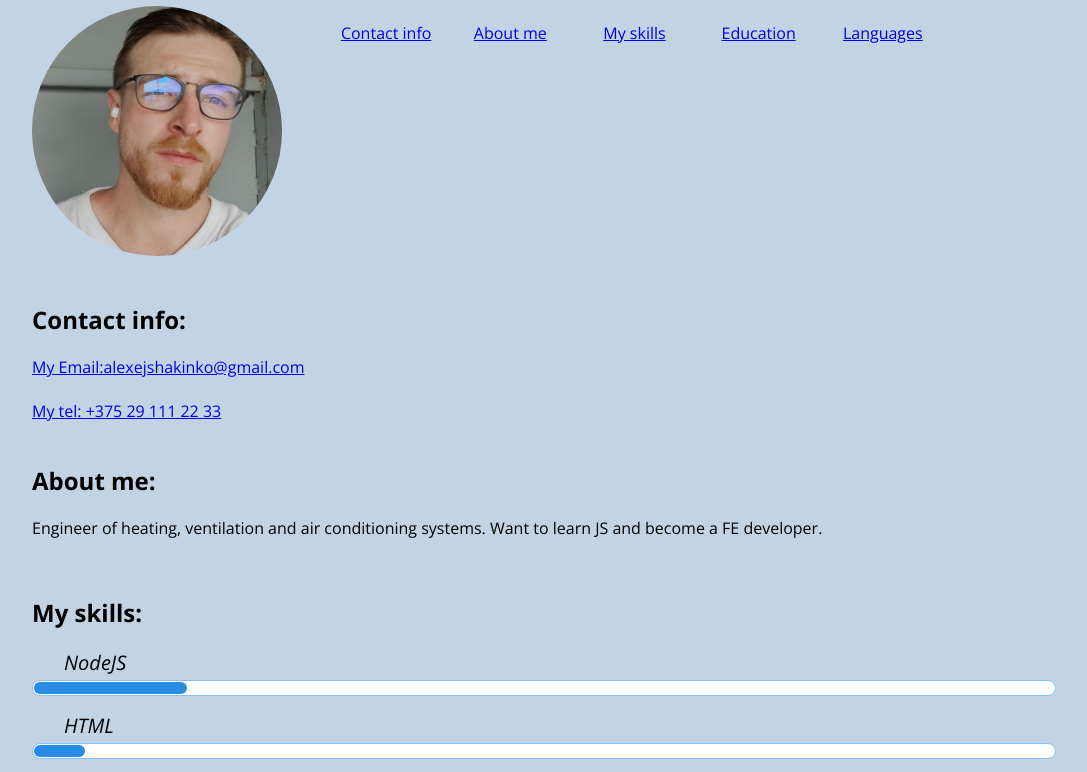
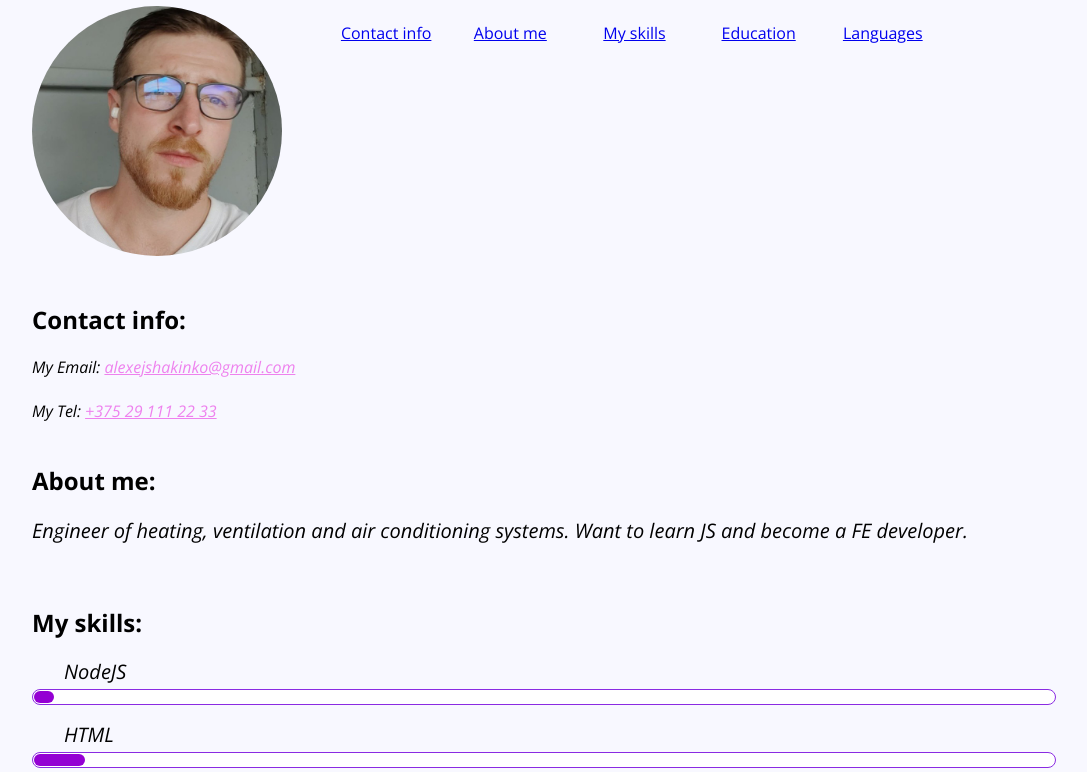
Before and after one commit to AlexeyShak/rsschool-cv, a plain HTML site: page index.html in a window 1280 px wide. Shown: the part 80-852 px from the top of the page, without its empty margins (96-1183 px from the left). Drawn offline with nearby package versions, Linux system fonts and the light colour scheme.

Commit message:
feat: all info without screenshot

```diff
--- a/index.html
+++ b/index.html
@@ -2,6 +2,7 @@
     <html lang="en">
 
     <head>
+        <title>CV Alexey Shakinko</title>
         <meta charset="UTF-8">
         <meta name="viewport" content="width=device-width, initial-scale=1.0">
         <meta name="keywords" content="RESUME, CV, DEVELOPER, JavaScript">
@@ -10,7 +11,7 @@
         <link rel="stylesheet" href="style.css">
         <link
             href="https://fonts.googleapis.com/css?family=Open+Sans:400,400i,700,700i&display=swap&subset=cyrillic,cyrillic-ext,latin-ext" rel="stylesheet">
-    <title>RESUME Alexey Shakinko</title>
+
     </head>
 
     <body>
@@ -34,15 +35,15 @@
         <main>
             <div class="wrapper">
                 <br>
-            <section class="contact_information">
-                <h2 id="contact_info">Contact info:</h2>
-                <div class="email"><a href="mailto:alexejshakinko@gmail.com">My Email:alexejshakinko@gmail.com</a></div>
+                <section class="contact_info">
+                    <h2>Contact info:</h2>
+                    <div><i>My Email: </i><a class="info" href="mailto:alexejshakinko@gmail.com">alexejshakinko@gmail.com</a></div>
                     <br>
-                <div class="phone"><a href="tel:+375291112233">My tel: +375 29 111 22 33</a></div>
+                    <div><i>My Tel: </i><a class="info" href="tel:+375291112233"> +375 29 111 22 33</a></div>
                 </section>
                 <br>
-            <section class="about_me_information">
-                <h2 id="about_me">About me:</h2>
+                <section>
+                    <h2 >About me:</h2>
                     <p class="aboutme">
                         Engineer of heating, ventilation and air conditioning systems. Want to learn JS and become a FE developer.
                     </p>
@@ -54,7 +55,7 @@
                         <dl class="skills_list">
                             <dt class="skill_node">NodeJS</dt>
                             <dd class="level">
-                            <div style="width: 15%;">15%</div>
+                                <div style="width: 2%;">15%</div>
                             </dd>
                             <dt class="skill_html">HTML</dt>
                             <dd class="level">
@@ -66,7 +67,7 @@
                             </dd>
                             <dt class="skill_js">JS</dt>
                             <dd class="level">
-                            <div style="width: 1%;">1%</div>
+                                <div style="width: 10%;">1%</div>
                             </dd>
                             <dt class="skill_git">Git</dt>
                             <dd class="level">
@@ -103,7 +104,7 @@
     <footer class="page-footer">
         <div class="page-footer__inner">
             <div class="page-footer__copyright">
-          <p>© 2022 by Alexey Shakinko</p>
+            <p>© 2023 by Alexey Shakinko</p>
             </div>
             <ul class="page-footer__contact-links">
             <li class="contact-links__item"><a href="https://github.com/AlexeyShak" class="contact-links__link" target="_blank">Github</a></li>
@@ -124,4 +125,4 @@
         </footer>
     </body>
 
-</html>
+    </html><!DOCTYPE html>
--- a/style.css
+++ b/style.css
@@ -5,9 +5,10 @@
 
 }
 
+
 body{
-    background-color: #c2d4e4;
-    font-family: 'Open Sans', Verdana, Tahoma, sans-serif;
+    background-color: #F8F8FF;
+    font-family: 'Montserrat', 'Open Sans', Verdana, Tahoma, sans-serif;
 
 }
 
@@ -15,12 +16,25 @@ body{
     display: inline-block;
     width: 250px;
     height: 250px;
-    border-radius: 50%;
+    border-radius: 60%;
+    border-color:#87CEFA;
+    border-width: 100px;
+}
+
+.info{
+    font-style:italic;
+    color: violet;
+
+}
+.aboutme{
+    font-style:italic;
+    font-size: 20px;
 }
 
 .header__navigation {
     vertical-align: top;
     display: inline-block;
+
 }
 .navigation li{
     display: inline-block;
@@ -54,14 +68,14 @@ li a{display: inline-block;
     height: 14px;
     font-size: 0;
     background-color: #ffffff;
-    border: 1px solid #86c3fa;
+    border: 1px solid #8A2BE2;
     border-radius: 8px;
   }
 
   .level div {
     margin: 1px;
     height: 12px;
-    background-color: #288be6;
+    background-color: #9400D3;
     border-radius: 6px;
   }
 
```
Also changed, not shown: assets/img/rs_school_js (1).ico (added). Lines whose indentation alone changed are shown as unchanged.
